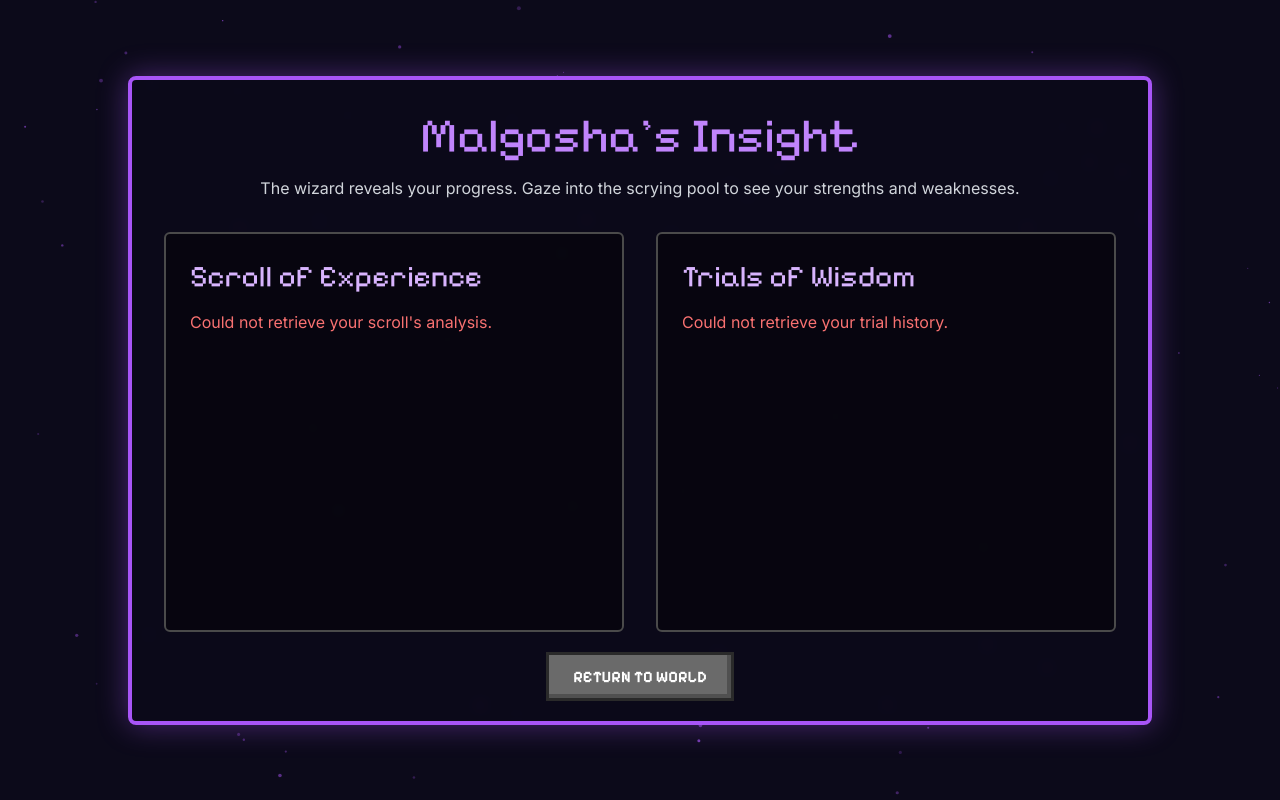
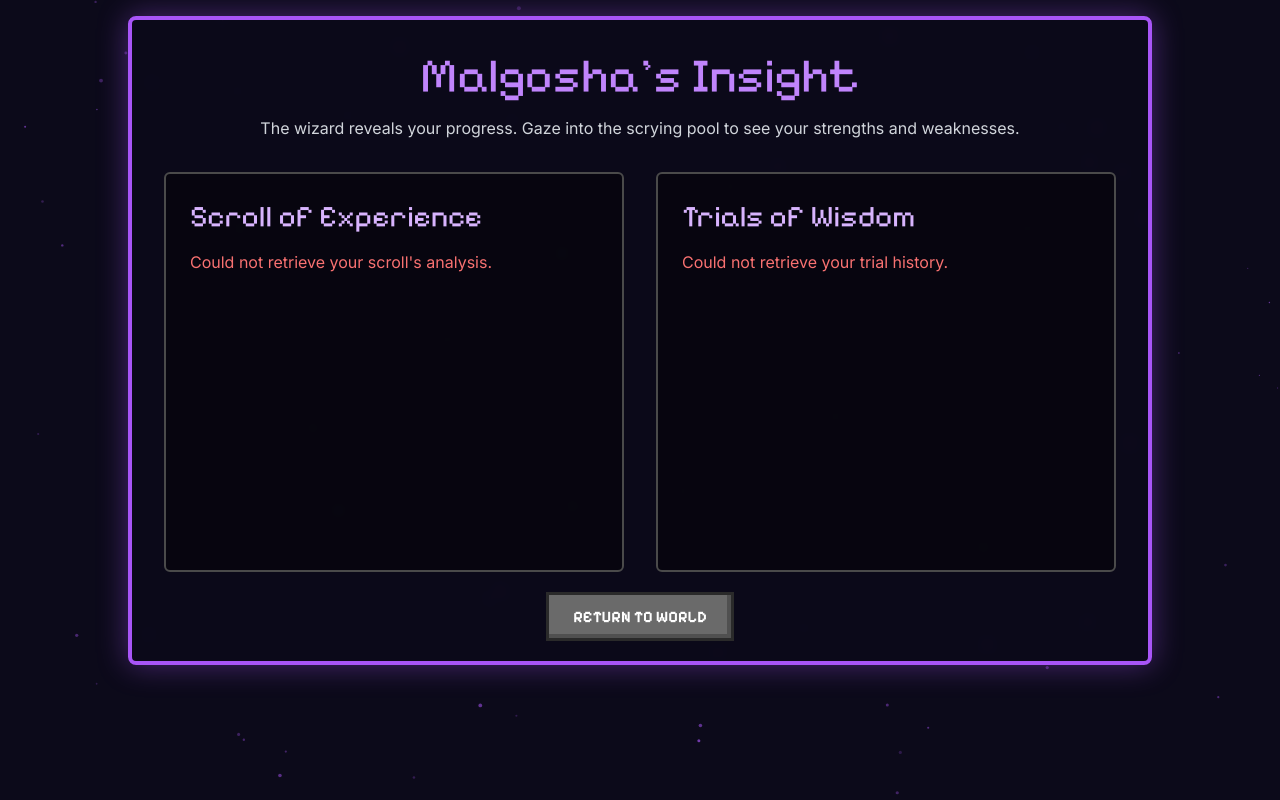
Before and after one commit to Sagar369r/jri-v2, a plain HTML site: page jri-career-world/frontend/performance.html in a window 1280 px wide. Drawn offline with nearby package versions, Linux system fonts and the light colour scheme; no server answers; sample sign-in values are in the browser's storage.

Commit message:
Update performance.html11

```diff
--- a/jri-career-world/frontend/performance.html
+++ b/jri-career-world/frontend/performance.html
@@ -18,7 +18,7 @@
             color: #ffffff;
             background-color: #0c0a1a; /* Dark purple background */
             position: relative;
-            overflow: hidden;
+            /* overflow: hidden; <-- This was removed to allow scrolling */
         }
 
         #particle-canvas {
@@ -94,10 +94,12 @@
         }
     </style>
 </head>
-<body class="min-h-screen flex flex-col items-center justify-center p-4">
+<!-- UPDATED: Removed flex centering to allow natural scrolling on mobile -->
+<body class="min-h-screen p-4">
     <canvas id="particle-canvas"></canvas>
 
-    <div class="content-container w-full max-w-5xl p-8 rounded-lg">
+    <!-- UPDATED: Added mx-auto for horizontal centering in a scrolling layout -->
+    <div class="content-container w-full max-w-5xl p-8 rounded-lg mx-auto">
         <h1 class="text-4xl md:text-5xl text-center text-purple-400 mb-4">Malgosha's Insight</h1>
         <p class="text-center text-gray-300 mb-8">The wizard reveals your progress. Gaze into the scrying pool to see your strengths and weaknesses.</p>
 
@@ -179,7 +181,6 @@
                         if (item.analysis) {
                             analysisHTML = `<div class="markdown-content mt-3 text-sm text-gray-400 border-t border-gray-600 pt-3">${marked.parse(item.analysis)}</div>`;
                         } else {
-                            // *** NEW: If no analysis, show a button to generate it ***
                             analysisHTML = `<div class="mt-3 border-t border-gray-600 pt-3">
                                 <button onclick="generateAnalysis(${item.id})" class="text-purple-300 hover:text-purple-100 text-sm">Generate AI Insight</button>
                             </div>`;
@@ -206,7 +207,6 @@
             }
         }
 
-        // *** NEW: Function to call the backend to generate AI analysis for a specific assessment ***
         async function generateAnalysis(assessmentId) {
             const itemElement = document.getElementById(`assessment-item-${assessmentId}`);
             const buttonContainer = itemElement.querySelector('div:last-child');
@@ -232,7 +232,6 @@
             }
         }
 
-        // Make the function globally accessible so the inline onclick can find it
         window.generateAnalysis = generateAnalysis;
 
         // --- Magical Particle Effect ---
```
